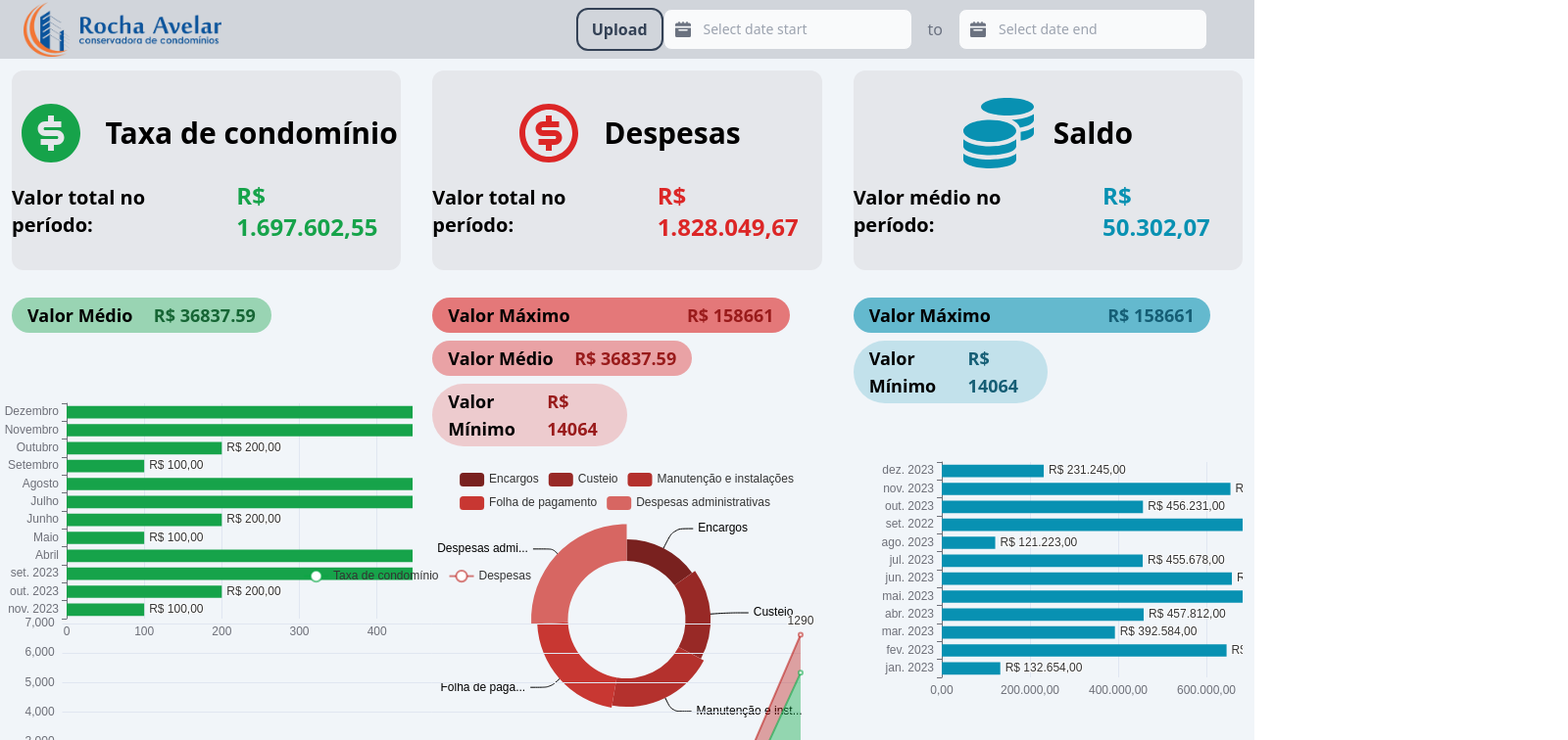
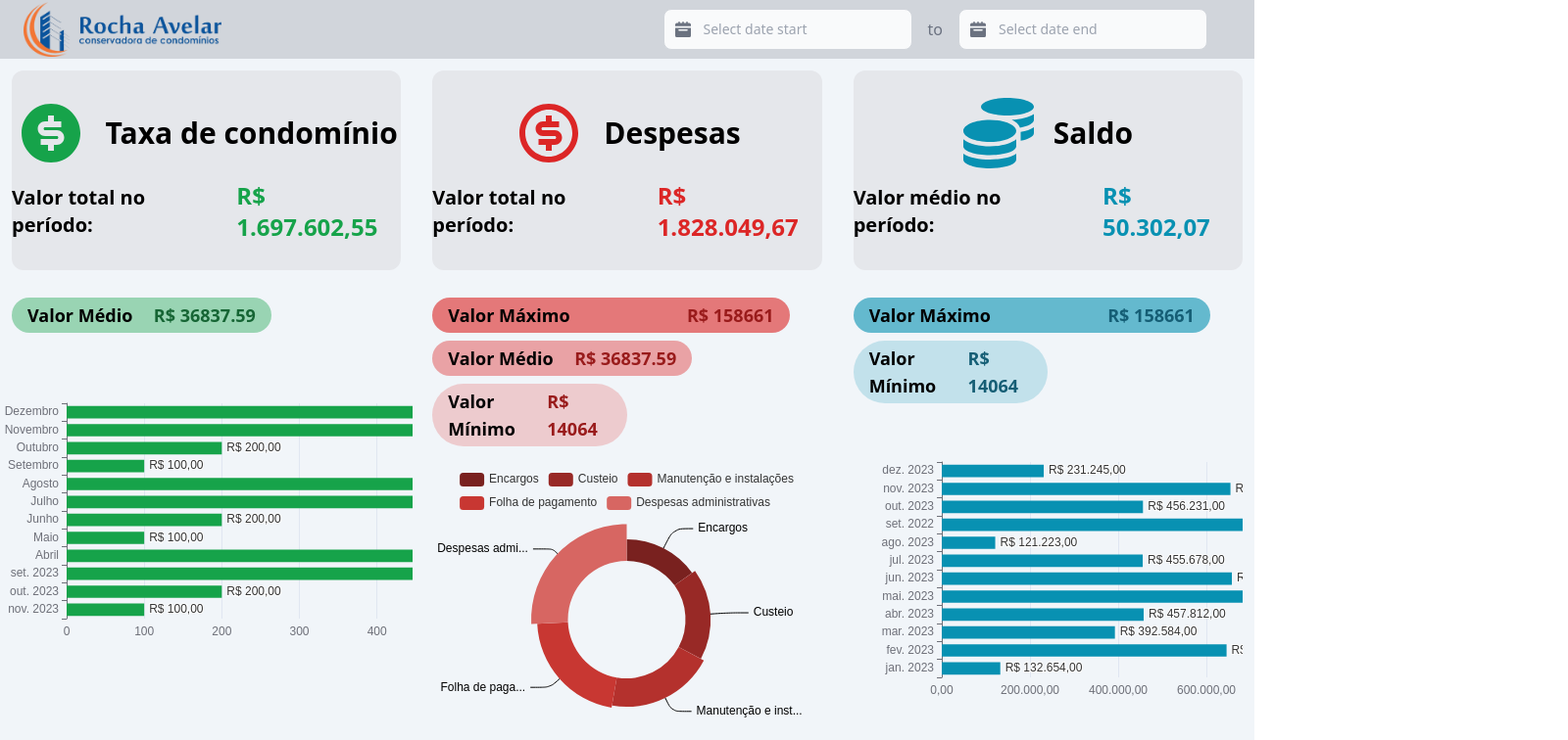
Before and after one commit to andrecandrad/dashboard-projeto-puc, a React (Vite) app: page / in a window 1280 px wide. Shown: the top 756 px of the page at 98% size, 1600 px wide, since content can reach past the window. Built offline with nearby package versions, Linux system fonts and the light colour scheme.

Commit message:
consertando exibição da tela

```diff
--- a/src/App.css
+++ b/src/App.css
@@ -1,16 +1,3 @@
 @tailwind base;
 @tailwind components;
 @tailwind utilities;
-
-*{
-    margin: 0;
-    box-sizing: border-box;
-}
-
-html, body #root, .App{
-    position: relative;
-    overflow: hidden;
-    min-height: 100vh;
-    min-width: 100vh;
-    width: 200vh;
-}
--- a/src/App.jsx
+++ b/src/App.jsx
@@ -4,7 +4,7 @@ import Header from "./components/Header";
 
 function App() {
   return (
-    <div className="w-screen h-screen">
+    <div>
       <Header></Header>
       <MainGrid></MainGrid>
     </div>
--- a/src/components/Header.jsx
+++ b/src/components/Header.jsx
@@ -1,6 +1,4 @@
 import Logo from "../assets/img/logo.png";
-import Tippy from '@tippyjs/react';
-import 'tippy.js/dist/tippy.css';
 
 const Header = () => {
   return (
@@ -13,11 +11,6 @@ const Header = () => {
             </a>
 
             <div className="flex px-6">
-              <Tippy content="teste">
-                <button className="bg-transparent hover:bg-slate-500 text-slate-700 font-semibold hover:text-white py-2 px-3.5 border-2 border-slate-700 hover:border-transparent rounded-xl">
-                  Upload
-                </button>
-              </Tippy>
 
               <div date-rangepicker className="flex items-center">
                 <div className="relative">
--- a/src/components/MainGrid.jsx
+++ b/src/components/MainGrid.jsx
@@ -1,10 +1,10 @@
 import { RiMoneyDollarCircleFill } from "react-icons/ri";
 import { RiMoneyDollarCircleLine } from "react-icons/ri";
 import { FaCoins } from "react-icons/fa";
-import RightChartBars from "./charts/ChartBarsRight";
-import LeftChartBars from "./charts/ChartBarsLeft";
-import CenterChartPie from "./charts/ChartPie";
-import BottomChartRows from "./charts/ChartRows";
+import RightChartBars from "./Charts/ChartBarsRight";
+import LeftChartBars from "./Charts/ChartBarsLeft";
+import CenterChartPie from "./Charts/ChartPie";
+import BottomChartRows from "./Charts/ChartRows";
 
 const MainGrid = () => {
   //const colors = [];
@@ -12,7 +12,7 @@ const MainGrid = () => {
   //const maxValue = Math.max(...valores);
 
   return (
-    <div className="grid grid-cols-3 grid-rows-5 gap-2 bg-slate-100 w-full h-full">
+    <div className="grid grid-cols-3 grid-rows-5 gap-2 bg-slate-100">
 
       <div className="rounded-sm col-span-1 row-span-3">
         <div className="p-3">
```
